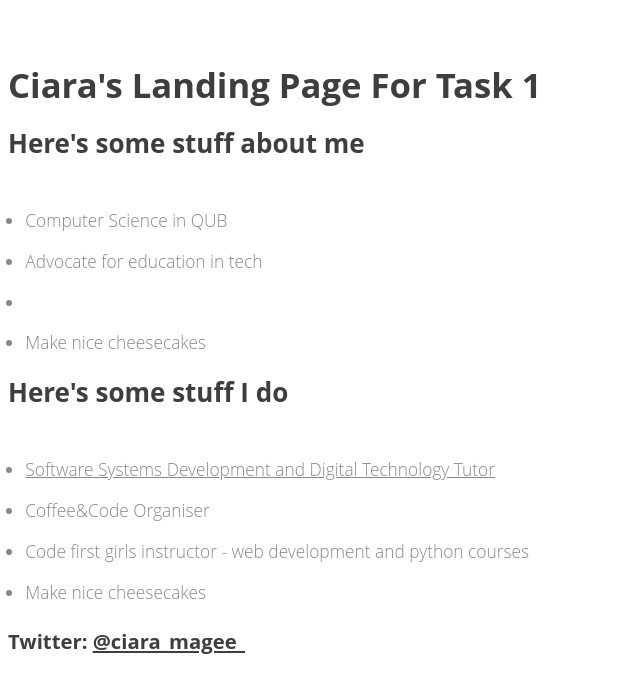
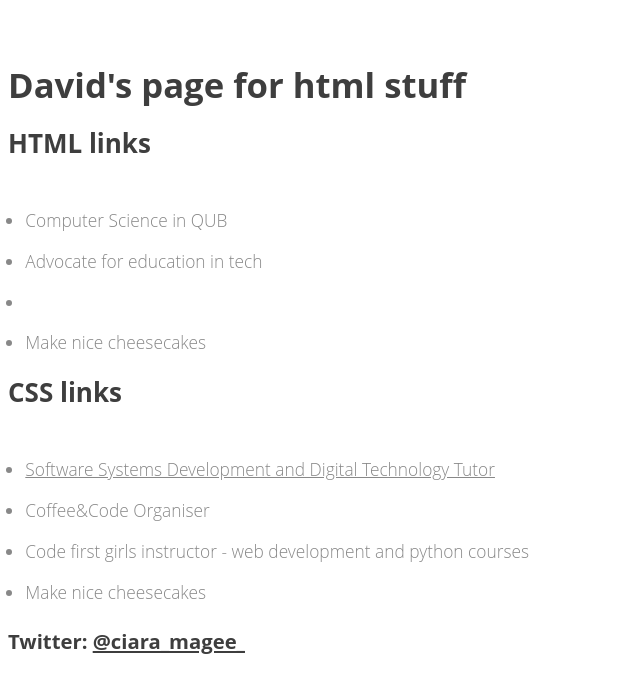
Before and after one commit to davidcreativeuk/coffeandcode_task1, a plain HTML site: page index.html in a window 1280 px wide. Shown: the whole page, without its empty margins (0-640 px from the left). Drawn offline with Linux system fonts and the light colour scheme.

Commit message:
html content updated

```diff
--- a/index.html
+++ b/index.html
@@ -7,14 +7,14 @@
 </head>
 <body>
    <div>
-       <h1>Ciara's Landing Page For Task 1</h1>
-       <h2>Here's some stuff about me</h2>
+       <h1>David's page for html stuff</h1>
+       <h2>HTML links</h2>
        <ul>
            <li>Computer Science in QUB</li>
            <li>Advocate for education in tech<li>
            <li>Make nice cheesecakes</li>
        </ul>
-       <h2>Here's some stuff I do</h2>
+       <h2>CSS links</h2>
        <ul>
            <li><a href="https://ssdtutor.com/"> Software Systems Development and Digital Technology Tutor</a></li>
            <li>Coffee&Code Organiser</li>
```
